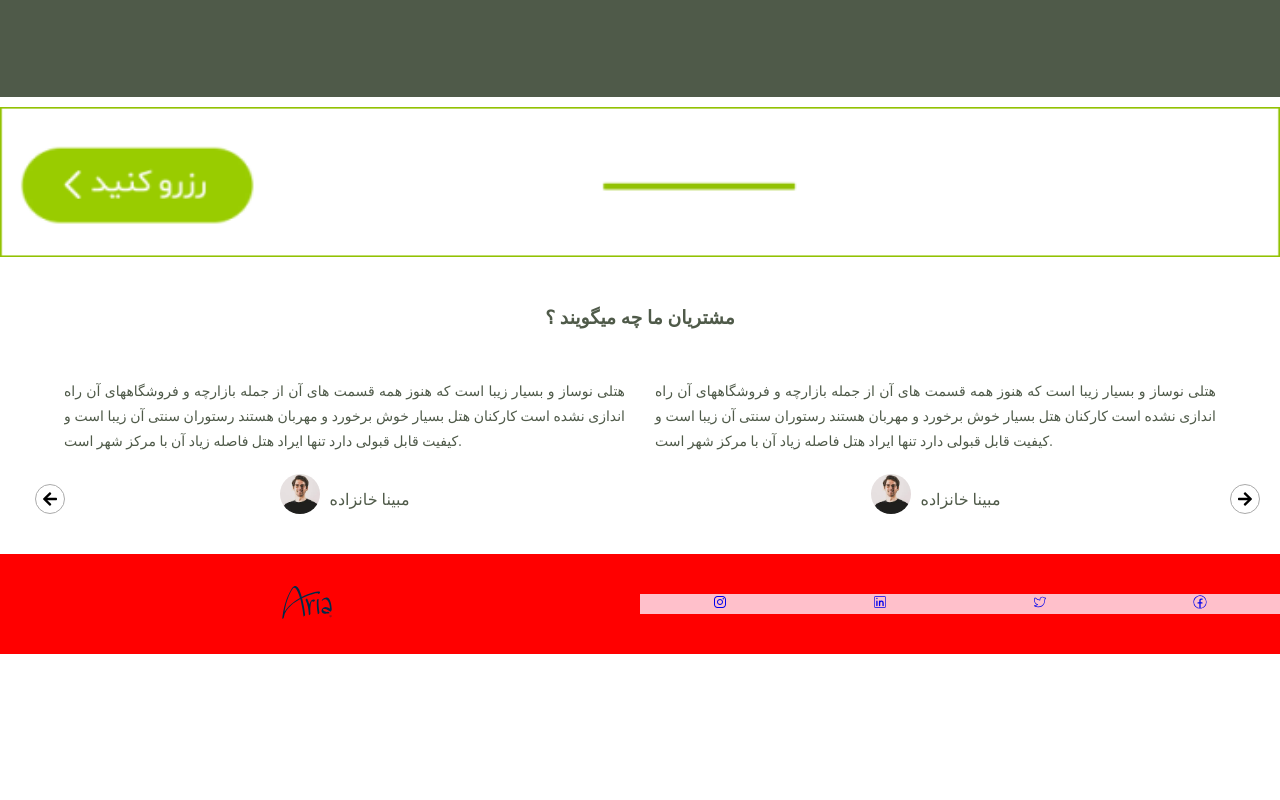
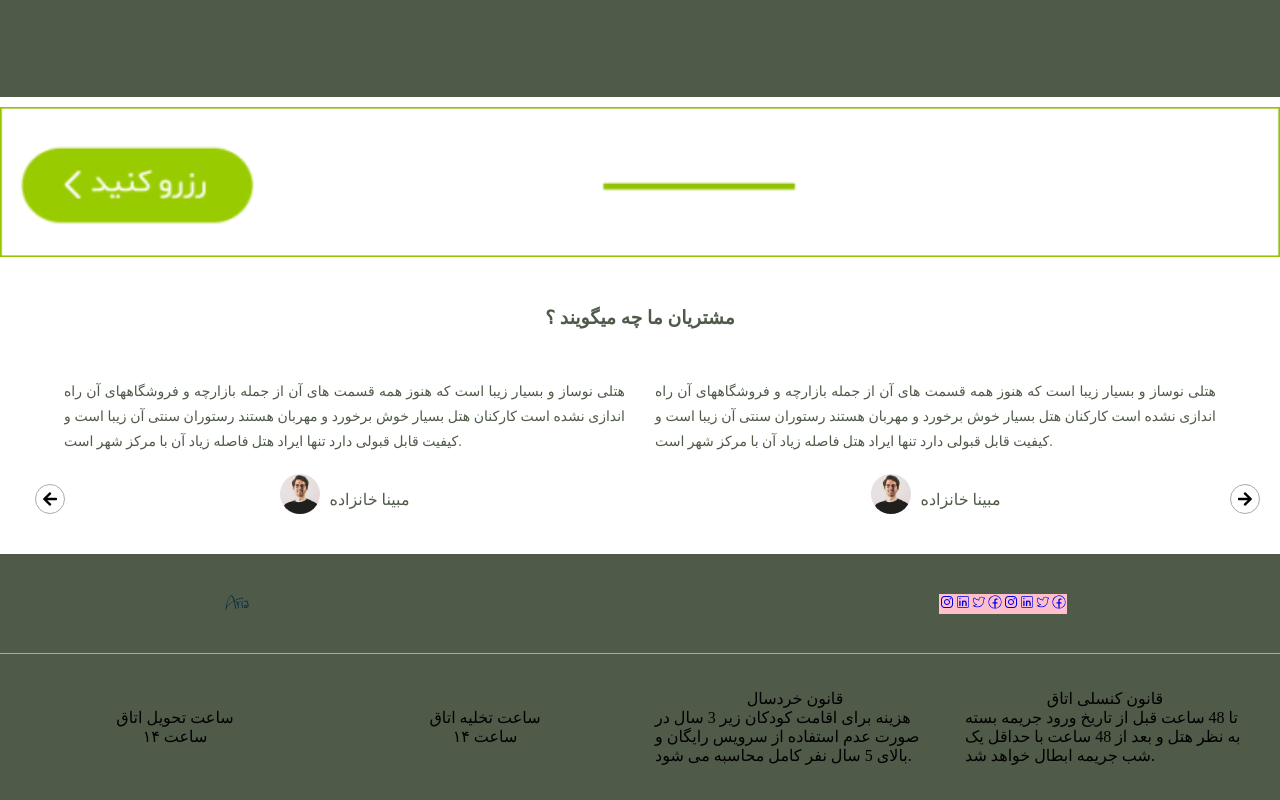
Before and after one commit to samiraomidvar7129/Aria-Hotel, a React (Create React App) app in the folder aria-hotel-react/: page / in a window 1280 px wide. Shown: the part 2407-3207 px from the top of the page. Before the commit the page ends 3061 px from the top, so only its background shows below. Built offline with nearby package versions, Linux system fonts and the light colour scheme; data requests are answered from the project's data file.

Commit message:
create Conditions component

```diff
--- /dev/null
+++ b/aria-hotel-react/src/components/conditions.js
@@ -0,0 +1,33 @@
+import React from 'react';
+ import { TERMANDCONDITIONS, TERMANDCONDITIONSITEM } from './styled-components/custom-styled';
+
+const Conditions = () => {
+  return (
+    <TERMANDCONDITIONS >
+    <TERMANDCONDITIONSITEM style={{display:"flex",justifyContent:"space-around", alignItems:"center"}}>
+      <span>ساعت تحویل اتاق</span>
+      <span>ساعت ۱۴ </span>
+    </TERMANDCONDITIONSITEM>
+    <TERMANDCONDITIONSITEM>
+      <span>ساعت تخلیه اتاق</span>
+      <span>ساعت ۱۴ </span>
+    </TERMANDCONDITIONSITEM>
+    <TERMANDCONDITIONSITEM >
+      <span> قانون خردسال</span>
+      <p>
+        هزینه برای اقامت کودکان زیر 3 سال در صورت عدم استفاده از سرویس رایگان
+        و بالای 5 سال نفر کامل محاسبه می شود.
+      </p>
+    </TERMANDCONDITIONSITEM>
+    <TERMANDCONDITIONSITEM>
+      <span> قانون کنسلی اتاق </span>
+      <p>
+        تا 48 ساعت قبل از تاریخ ورود جریمه بسته به نظر هتل و بعد از 48 ساعت با
+        حداقل یک شب جریمه ابطال خواهد شد.
+      </p>
+    </TERMANDCONDITIONSITEM>
+  </TERMANDCONDITIONS>
+  )
+}
+
+export default Conditions
--- a/aria-hotel-react/src/components/footer.js
+++ b/aria-hotel-react/src/components/footer.js
@@ -1,6 +1,8 @@
 import React from 'react';
 import {FOOTER} from '../components/styled-components/custom-styled';
 import FooterContent from './footerContent';
+
+
 
 const Footer = () => {
   return (
--- a/aria-hotel-react/src/components/footerContent.js
+++ b/aria-hotel-react/src/components/footerContent.js
@@ -11,6 +11,8 @@ import { IoLogoInstagram } from "react-icons/io";
 import { CiLinkedin } from "react-icons/ci";
 import { CiTwitter } from "react-icons/ci";
 import { CiFacebook } from "react-icons/ci";
+import Conditions from "./conditions";
+
 
 
 import {Link} from 'react-router-dom';
@@ -18,7 +20,8 @@ import {Link} from 'react-router-dom';
 
 const FooterContent = () => {
   return (
-    <FOOTERCONTENT>
+    <section>
+      <FOOTERCONTENT>
       <FOOTERCONTENTITEMS>
         <LOGODIV>
           <LOGO src={logo}></LOGO>
@@ -31,9 +34,18 @@ const FooterContent = () => {
         <Link to=""><CiTwitter/></Link>
         <Link to=""><CiFacebook/></Link>
        </FOOTERLINKS>
+       <FOOTERLINKS>
+       <Link to=""><IoLogoInstagram/></Link>
+        <Link to=""><CiLinkedin/></Link>
+        <Link to=""><CiTwitter/></Link>
+        <Link to=""><CiFacebook/></Link>
+       </FOOTERLINKS>
+
 
       </FOOTERCONTENTITEMS>
     </FOOTERCONTENT>
+    <Conditions/>
+    </section>
   );
 };
 
--- a/aria-hotel-react/src/components/styled-components/custom-styled.js
+++ b/aria-hotel-react/src/components/styled-components/custom-styled.js
@@ -384,15 +384,16 @@ align-items:center;
   display:flex;
   justify-content:space-around;
   align-items:center;
+  border-bottom:1px solid #aaa
   `
 
   export const FOOTERCONTENTITEMS=styled.div`
-  width:100%;
-  height:100%;
+  width:auto;
+  height:auto;
   display:flex;
-  justify-content:center;
   align-items:center;
-  background-color:red
+  background-color:#4F5A49
+
   `
 
   export const FOOTERLINKS=styled.div`
@@ -400,5 +401,28 @@ align-items:center;
   display:flex;
   justify-content:space-around;
   align-items:center;
-  background-color:pink
+  background-color:pink;
+  flex-grow:1
   `
+
+  /* TermsConditions Component Styles */
+
+  export const TERMANDCONDITIONS=styled.div`
+  width:100%;
+  height:100%;
+  display:flex;
+  justify-content:space-around;
+  align-items:center;
+  padding:20px;
+  background-color:#4F5A49
+
+  `
+  export const TERMANDCONDITIONSITEM=styled.div`
+  width:33%;
+  height:100%;
+  display:flex;
+  flex-direction:column;
+  justify-content:space-between;
+  align-items:center;
+  padding:15px
+  `
```
